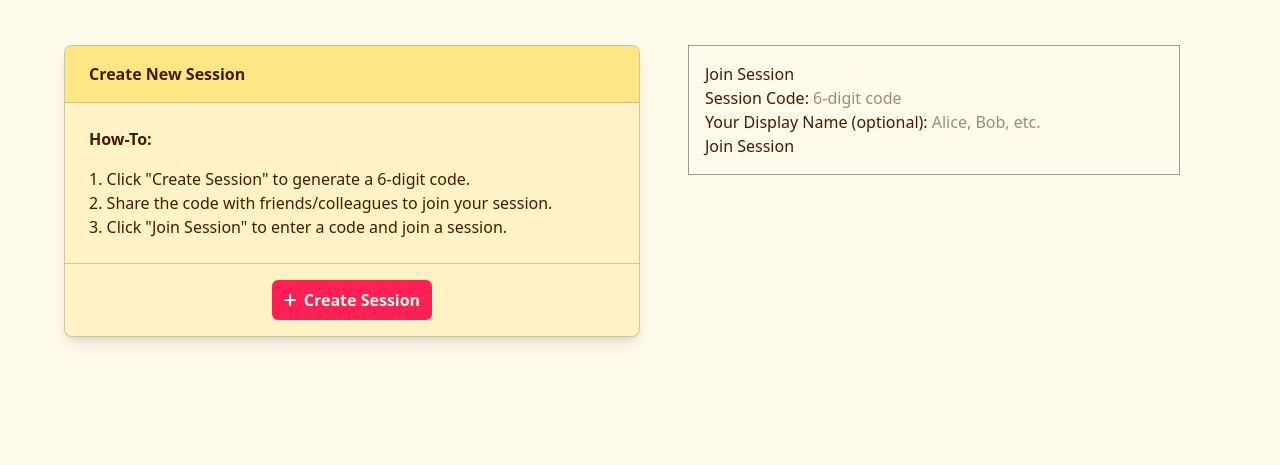
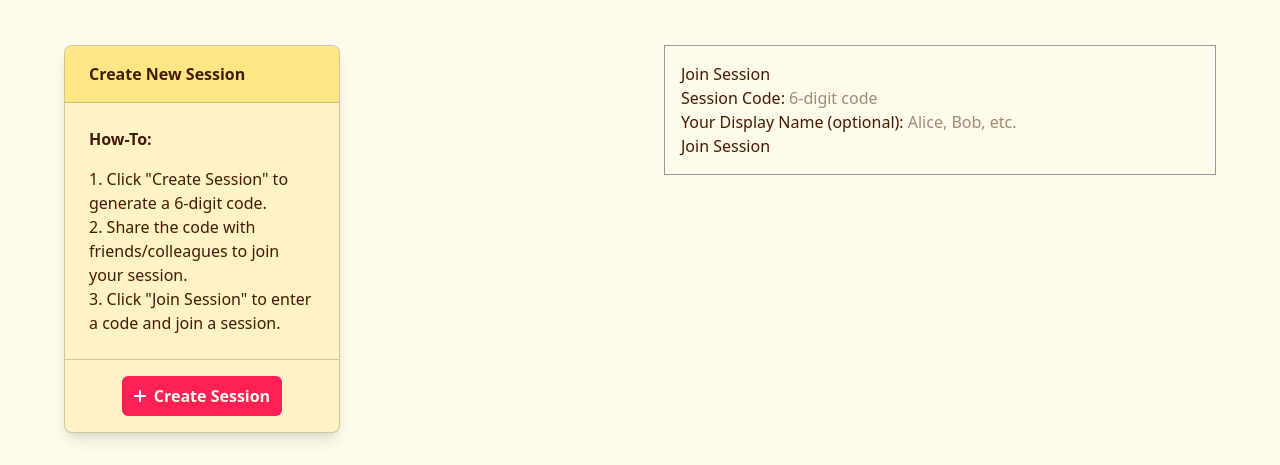
Before and after one commit to drunkdev1991/WarmShowerOnline, a website built with Vite: page frontend/index.html in a window 1280 px wide. Shown: the part 279-744 px from the top of the page. Built offline with nearby package versions, Linux system fonts and the light colour scheme.

Commit message:
fixed two column layout

```diff
--- a/frontend/index.html
+++ b/frontend/index.html
@@ -57,7 +57,7 @@
 			</header>
 
 			<!-- CREATE SESSION -->
-			<div class="flex flex-row flex-wrap gap-12">
+			<div class="grid grid-cols-2 flex-row flex-wrap gap-12">
 				<section
 					class="flex flex-col gap-4 rounded-lg border border-neutral-950/20 bg-amber-100 overflow-hidden shadow-lg w-full md:w-1/2"
 					x-show="!sessionCode"
```
